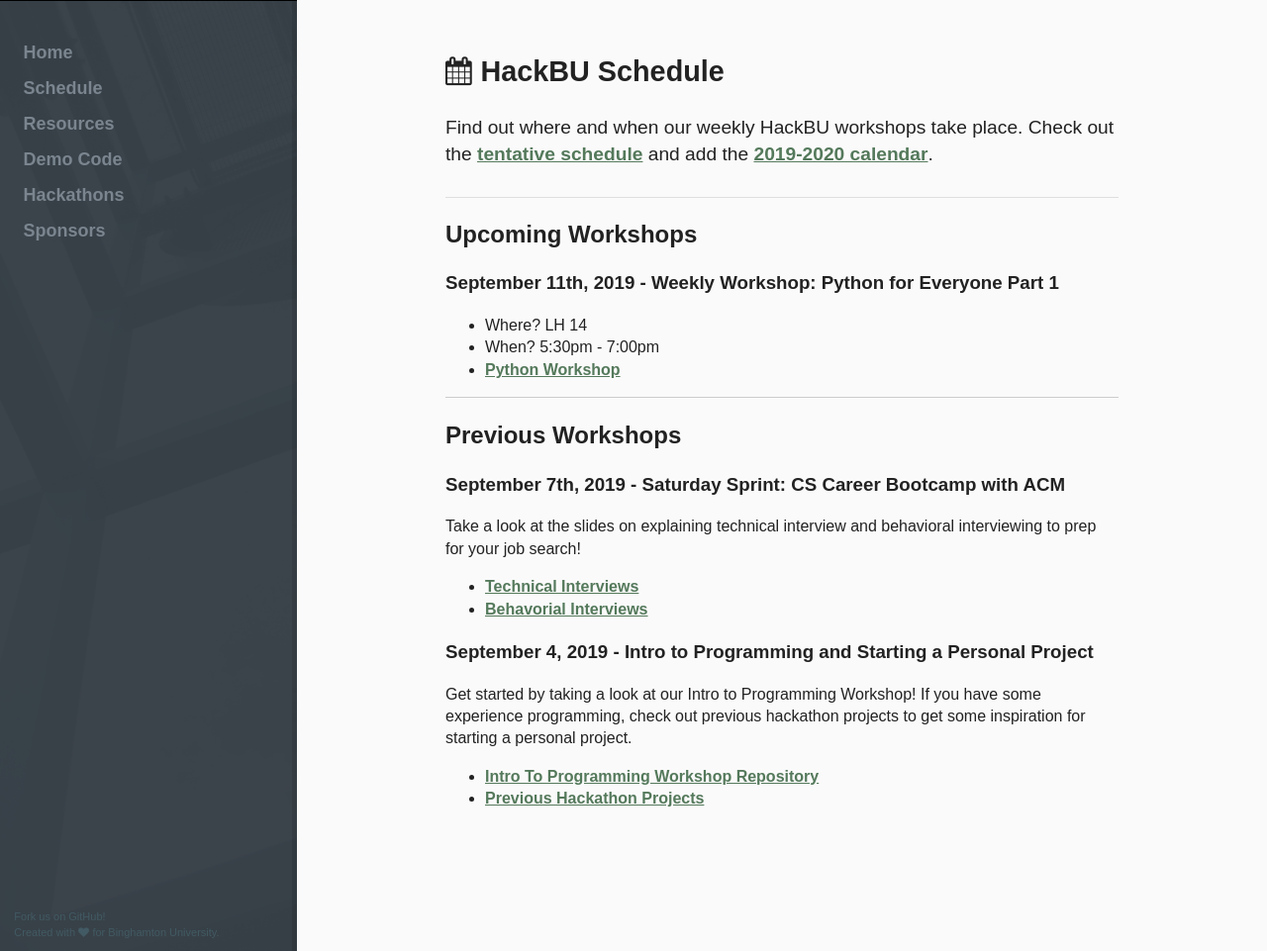
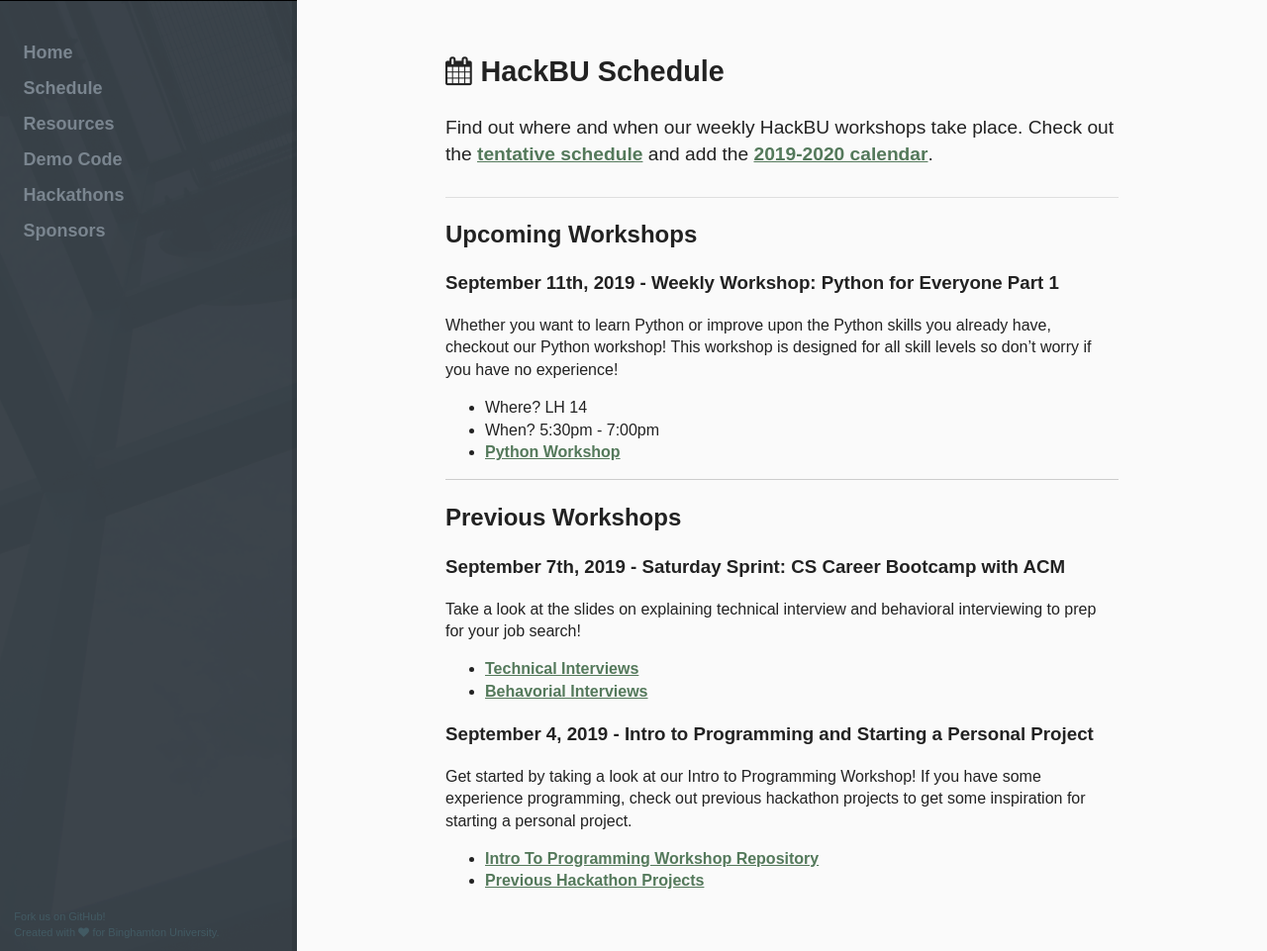
Before and after one commit to hackbinghamton/hackbinghamton.github.io, a Jekyll site: the page built from schedule/index.html, in a window 1280 px wide and 1065 px high, cut to the strip 104-1065 px from the top of the window. Shown: the whole strip at 99% size. Built offline with Jekyll 4.4.1, drawn with Linux system fonts in a browser that asks for light colours; nearby versions of some CDN libraries.

Commit message:
update python description

```diff
--- a/schedule/index.html
+++ b/schedule/index.html
@@ -10,6 +10,7 @@ description: Find out where and when our weekly HackBU workshops take place
 </div>
 <h2> Upcoming Workshops </h2>
 <h3> September 11th, 2019 - Weekly Workshop: Python for Everyone Part 1</h3>
+  Whether you want to learn Python or improve upon the Python skills you already have, checkout our Python workshop! This workshop is designed for all skill levels so don’t worry if you have no experience!
   <ul>
     <li>
 	    Where? LH 14
```
